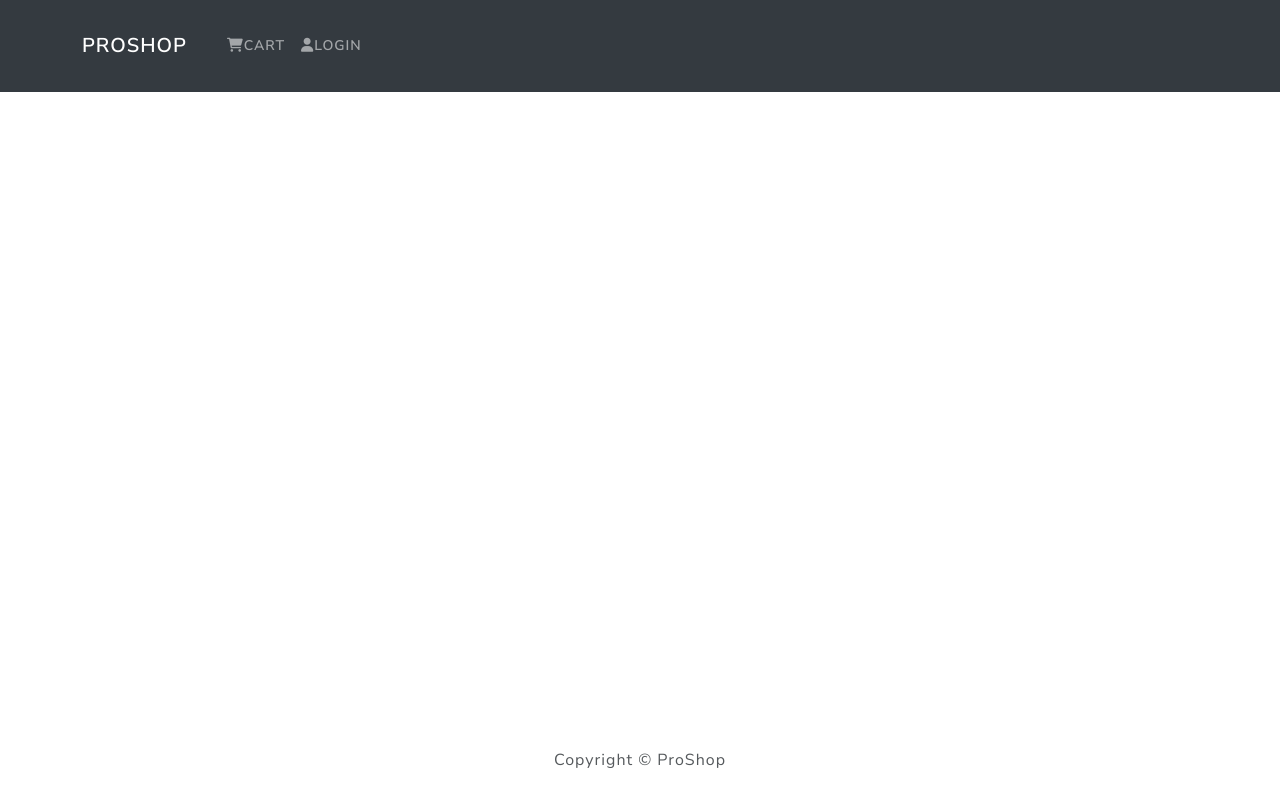
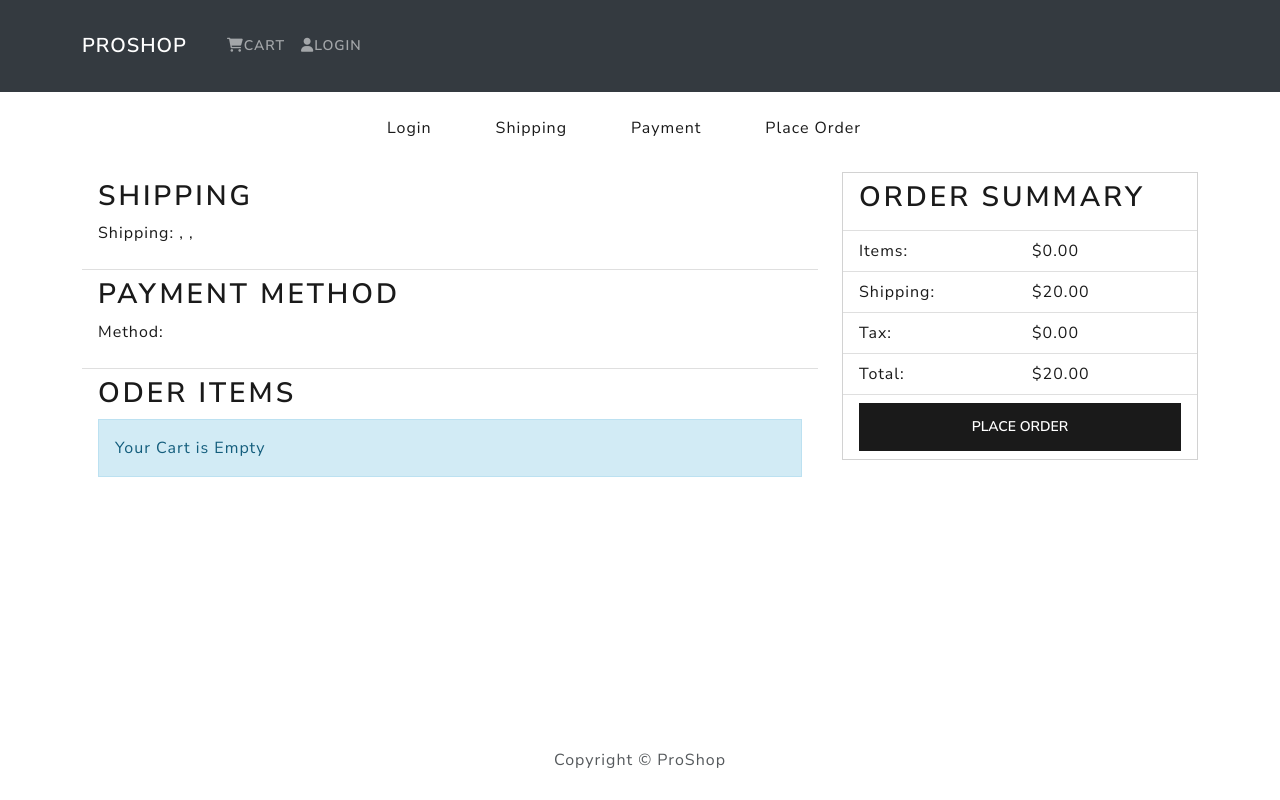
Before and after one commit to Yash-ftW/ecomm, a React (Create React App) app in the folder frontend/: page /placeorder in a window 1280 px wide. Built offline with nearby package versions, Linux system fonts and the light colour scheme.

Commit message:
C8E4 Finish Place Order Page

```diff
--- a/frontend/src/App.js
+++ b/frontend/src/App.js
@@ -9,6 +9,8 @@ import LoginScreen from "./screens/LoginScreen";
 import RegisterScreen from "./screens/RegisterScreen";
 import ProfileScreen from "./screens/ProfileScreen";
 import ShippingScreen from "./screens/ShippingScreen";
+import PaymentScreen from "./screens/PaymentScreen";
+import PlaceOrderScreen from "./screens/PlaceOrderScreen";
 
 function App() {
   return (
@@ -24,6 +26,8 @@ function App() {
             <Route path="/login/shipping" element={<ShippingScreen />} />
             <Route path="/register/shipping" element={<ShippingScreen />} />
             <Route path="/shipping" element={<ShippingScreen />} />
+            <Route path="/payment" element={<PaymentScreen />} />
+            <Route path="/placeorder" element={<PlaceOrderScreen />} />
             <Route path="/product/:id" element={<ProductScreen />} />
             <Route path="/cart/:id" element={<CartScreen />} />
             <Route path="/cart" element={<CartScreen />} />
--- a/frontend/src/actions/cartActions.js
+++ b/frontend/src/actions/cartActions.js
@@ -3,6 +3,7 @@ import {
   CART_ADD_ITEM,
   CART_REMOVE_ITEM,
   CART_SAVE_SHIPPING_ADDRESS,
+  CART_SAVE_PAYMENT_METHOD,
 } from "../constants/cartConstants";
 
 export const addToCart = (id, qty) => async (dispatch, getState) => {
@@ -34,3 +35,9 @@ export const saveShippingAddress = (data) => (dispatch) => {
 
   localStorage.setItem("shippingAddress", JSON.stringify(data));
 };
+
+export const savePaymentMethod = (data) => (dispatch) => {
+  dispatch({ type: CART_SAVE_PAYMENT_METHOD, payload: data });
+
+  localStorage.setItem("paymentMethod", JSON.stringify(data));
+};
--- /dev/null
+++ b/frontend/src/components/CheckoutSteps.js
@@ -0,0 +1,51 @@
+import React from "react";
+import { Nav } from "react-bootstrap";
+import { LinkContainer } from "react-router-bootstrap";
+
+function CheckoutSteps({ step1, step2, step3, step4 }) {
+  return (
+    <Nav className="justify-content-center mb-4">
+      <Nav.Item>
+        {step1 ? (
+          <LinkContainer to="/login">
+            <Nav.Link>Login</Nav.Link>
+          </LinkContainer>
+        ) : (
+          <Nav.Link disabled>Login</Nav.Link>
+        )}
+      </Nav.Item>
+
+      <Nav.Item>
+        {step2 ? (
+          <LinkContainer to="/shipping">
+            <Nav.Link>Shipping</Nav.Link>
+          </LinkContainer>
+        ) : (
+          <Nav.Link disabled>Shipping</Nav.Link>
+        )}
+      </Nav.Item>
+
+      <Nav.Item>
+        {step3 ? (
+          <LinkContainer to="/payment">
+            <Nav.Link>Payment</Nav.Link>
+          </LinkContainer>
+        ) : (
+          <Nav.Link disabled>Payment</Nav.Link>
+        )}
+      </Nav.Item>
+
+      <Nav.Item>
+        {step4 ? (
+          <LinkContainer to="/placeorder">
+            <Nav.Link>Place Order</Nav.Link>
+          </LinkContainer>
+        ) : (
+          <Nav.Link disabled>Place Order</Nav.Link>
+        )}
+      </Nav.Item>
+    </Nav>
+  );
+}
+
+export default CheckoutSteps;
--- a/frontend/src/constants/cartConstants.js
+++ b/frontend/src/constants/cartConstants.js
@@ -2,3 +2,5 @@ export const CART_ADD_ITEM = "CART_ADD_ITEM";
 export const CART_REMOVE_ITEM = "CART_REMOVE_ITEM";
 
 export const CART_SAVE_SHIPPING_ADDRESS = "CART_SAVE_SHIPPING_ADDRESS";
+
+export const CART_SAVE_PAYMENT_METHOD = "CART_SAVE_PAYMENT_METHOD";
--- a/frontend/src/reducers/cartReducers.js
+++ b/frontend/src/reducers/cartReducers.js
@@ -2,6 +2,7 @@ import {
   CART_ADD_ITEM,
   CART_REMOVE_ITEM,
   CART_SAVE_SHIPPING_ADDRESS,
+  CART_SAVE_PAYMENT_METHOD,
 } from "../constants/cartConstants";
 
 export const cartReducer = (
@@ -38,6 +39,13 @@ export const cartReducer = (
         ...state,
         shippingAddress: action.payload,
       };
+
+    case CART_SAVE_PAYMENT_METHOD:
+      return {
+        ...state,
+        paymentMethod: action.payload,
+      };
+
     default:
       return state;
   }
--- a/frontend/src/screens/CartScreen.js
+++ b/frontend/src/screens/CartScreen.js
@@ -23,7 +23,7 @@ function CartScreen({ location, history }) {
   const navigate = useNavigate();
   const productId = id;
   const [searchParams] = useSearchParams();
-  const qty = Number(searchParams.get("qty"));
+  const qty = searchParams.get("qty") ? Number(searchParams.get("qty")) : 1;
 
   const dispatch = useDispatch();
 
--- a/frontend/src/screens/LoginScreen.js
+++ b/frontend/src/screens/LoginScreen.js
@@ -14,7 +14,9 @@ function LoginScreen() {
   const [searchParams] = useSearchParams();
   const dispatch = useDispatch();
 
-  const redirect = searchParams.get("redirect");
+  const redirect = searchParams.get("redirect")
+    ? searchParams.get("redirect")
+    : "/";
 
   const userLogin = useSelector((state) => state.userLogin);
   const { loading, userInfo, error } = userLogin;
--- /dev/null
+++ b/frontend/src/screens/PaymentScreen.js
@@ -0,0 +1,53 @@
+import React, { useState } from "react";
+import { useNavigate } from "react-router-dom";
+import { Form, Button, Col } from "react-bootstrap";
+import { useDispatch, useSelector } from "react-redux";
+import FormContainer from "../components/FormContainer";
+import CheckoutSteps from "../components/CheckoutSteps";
+import { savePaymentMethod } from "../actions/cartActions";
+
+function PaymentScreen() {
+  const navigate = useNavigate();
+  const cart = useSelector((state) => state.cart);
+  const { shippingAddress } = cart;
+
+  const dispatch = useDispatch();
+
+  const [paymentMethod, setPaymentMethod] = useState("PayPal");
+
+  if (!shippingAddress.address) {
+    navigate("/shipping");
+  }
+
+  const submitHandler = (e) => {
+    e.preventDefault();
+    dispatch(savePaymentMethod(paymentMethod));
+    navigate("/placeorder");
+  };
+
+  return (
+    <FormContainer>
+      <CheckoutSteps step1 step2 step3 />
+      <Form onSubmit={submitHandler}>
+        <Form.Group>
+          <Form.Label as="legend">Select Method</Form.Label>
+          <Col>
+            <Form.Check
+              type="radio"
+              label="PayPal or Credit Card"
+              id="paypal"
+              name="paymentMethod"
+              checked
+              onChange={(e) => setPaymentMethod(e.target.value)}
+            ></Form.Check>
+          </Col>
+        </Form.Group>
+        <Button type="submit" variant="primary">
+          Continue
+        </Button>
+      </Form>
+    </FormContainer>
+  );
+}
+
+export default PaymentScreen;
--- /dev/null
+++ b/frontend/src/screens/PlaceOrderScreen.js
@@ -0,0 +1,142 @@
+import React, { useState } from "react";
+import { useNavigate, Link } from "react-router-dom";
+import { Button, Row, Col, ListGroup, Image, Card } from "react-bootstrap";
+import { useDispatch, useSelector } from "react-redux";
+import CheckoutSteps from "../components/CheckoutSteps";
+import Message from "../components/Message";
+
+function PlaceOrderScreen() {
+  const cart = useSelector((state) => state.cart);
+
+  cart.itemsPrice = cart.cartItems
+    .reduce((acc, item) => acc + item.price * item.qty, 0)
+    .toFixed(2);
+
+  cart.shippingPrice = (cart.itemsPrice > 500 ? 0 : 20).toFixed(2);
+
+  cart.taxPrice = Number(0.13 * cart.itemsPrice).toFixed(2);
+
+  cart.totalPrice = (
+    Number(cart.itemsPrice) +
+    Number(cart.shippingPrice) +
+    Number(cart.taxPrice)
+  ).toFixed(2);
+
+  const placeOrder = () => {
+    console.log("ordered");
+  };
+
+  return (
+    <div>
+      <CheckoutSteps step1 step2 step3 step4 />
+      <Row>
+        <Col md={8}>
+          <ListGroup variant="flush">
+            <ListGroup.Item>
+              <h2>Shipping</h2>
+              <p>
+                <strong>Shipping: </strong>
+                {cart.shippingAddress.address}, {cart.shippingAddress.city}{" "}
+                {cart.shippingAddress.postalCode},{" "}
+                {cart.shippingAddress.country}
+              </p>
+            </ListGroup.Item>
+
+            <ListGroup.Item>
+              <h2>Payment Method</h2>
+              <p>
+                <strong>Method: </strong>
+                {cart.paymentMethod}
+              </p>
+            </ListGroup.Item>
+
+            <ListGroup.Item>
+              <h2>Oder Items</h2>
+              {cart.cartItems.length === 0 ? (
+                <Message variant="info">Your Cart is Empty</Message>
+              ) : (
+                <ListGroup variant="flush">
+                  {cart.cartItems.map((item, index) => (
+                    <ListGroup.Item key={index}>
+                      <Row>
+                        <Col md={1}>
+                          <Image
+                            src={item.image}
+                            alt={item.name}
+                            fluid
+                            rounded
+                          />
+                        </Col>
+
+                        <Col>
+                          <Link to={`/product/${item.product}`}>
+                            {item.name}
+                          </Link>
+                        </Col>
+
+                        <Col md={4}>
+                          {item.qty} X ${item.price} = $
+                          {(item.qty * item.price).toFixed(2)}
+                        </Col>
+                      </Row>
+                    </ListGroup.Item>
+                  ))}
+                </ListGroup>
+              )}
+            </ListGroup.Item>
+          </ListGroup>
+        </Col>
+        <Col md={4}>
+          <Card>
+            <ListGroup variant="flush">
+              <ListGroup.Item>
+                <h2>Order Summary</h2>
+              </ListGroup.Item>
+
+              <ListGroup.Item>
+                <Row>
+                  <Col>Items: </Col>
+                  <Col>${cart.itemsPrice}</Col>
+                </Row>
+              </ListGroup.Item>
+
+              <ListGroup.Item>
+                <Row>
+                  <Col>Shipping: </Col>
+                  <Col>${cart.shippingPrice}</Col>
+                </Row>
+              </ListGroup.Item>
+
+              <ListGroup.Item>
+                <Row>
+                  <Col>Tax: </Col>
+                  <Col>${cart.taxPrice}</Col>
+                </Row>
+              </ListGroup.Item>
+
+              <ListGroup.Item>
+                <Row>
+                  <Col>Total: </Col>
+                  <Col>${cart.totalPrice}</Col>
+                </Row>
+              </ListGroup.Item>
+
+              <ListGroup.Item>
+                <Button
+                  type="button"
+                  className="btn-block w-100"
+                  disabled={cart.cartItems === 0}
+                  onClick={placeOrder}
+                >
+                  Place Order
+                </Button>
+              </ListGroup.Item>
+            </ListGroup>
+          </Card>
+        </Col>
+      </Row>
+    </div>
+  );
+}
+
+export default PlaceOrderScreen;
--- a/frontend/src/screens/ShippingScreen.js
+++ b/frontend/src/screens/ShippingScreen.js
@@ -1,9 +1,10 @@
-import React, { useState, useEffect } from "react";
-import { useNavigate, useSearchParams } from "react-router-dom";
+import React, { useState } from "react";
+import { useNavigate } from "react-router-dom";
 import { Form, Button } from "react-bootstrap";
 import { useDispatch, useSelector } from "react-redux";
 import FormContainer from "../components/FormContainer";
 import { saveShippingAddress } from "../actions/cartActions";
+import CheckoutSteps from "../components/CheckoutSteps";
 
 function ShippingScreen() {
   const cart = useSelector((state) => state.cart);
@@ -24,6 +25,7 @@ function ShippingScreen() {
 
   return (
     <FormContainer>
+      <CheckoutSteps step1 step2 />
       <h1>Shipping Address</h1>
       <Form onSubmit={submitHandler}>
         <Form.Group controlId="address">
```
